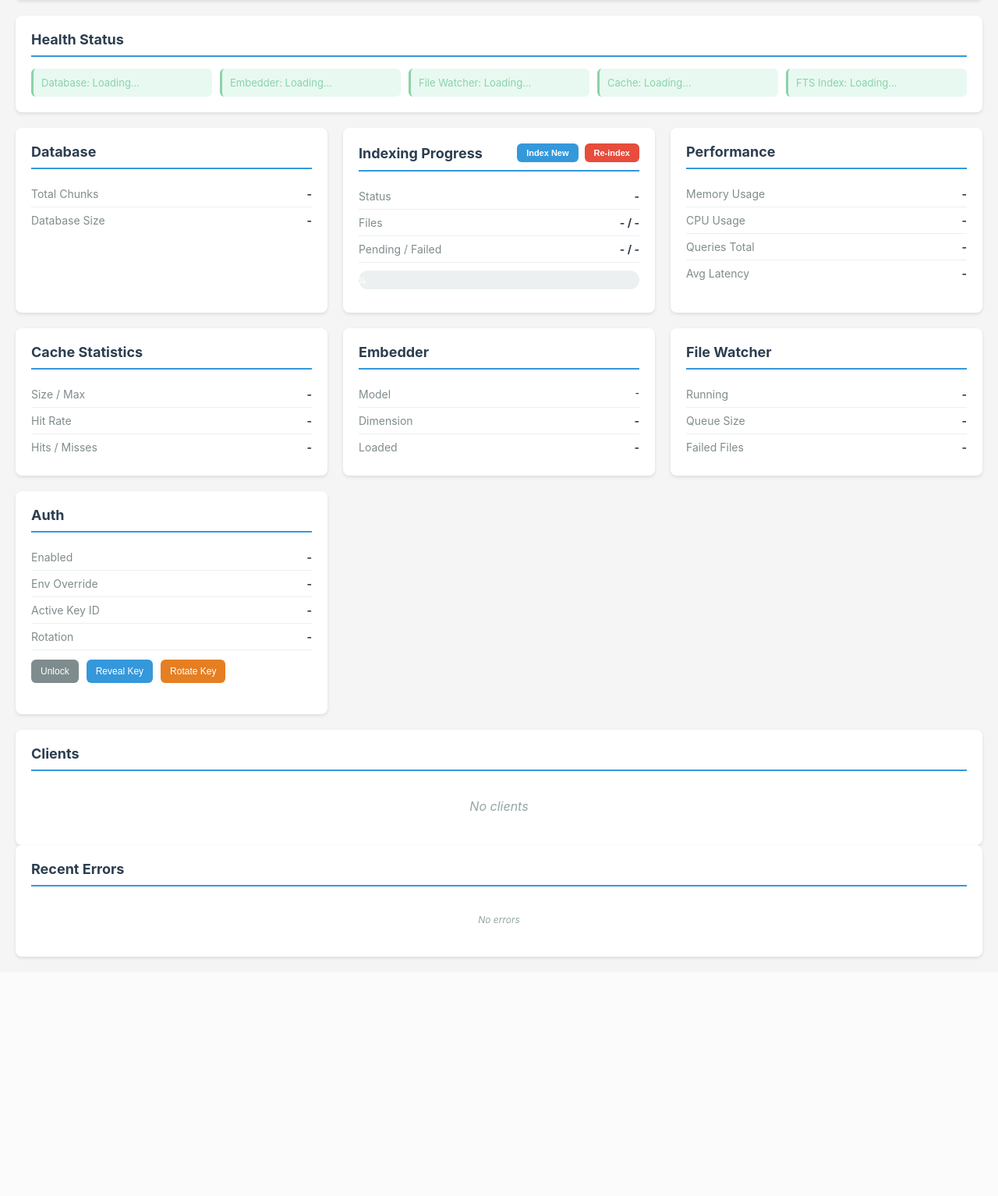
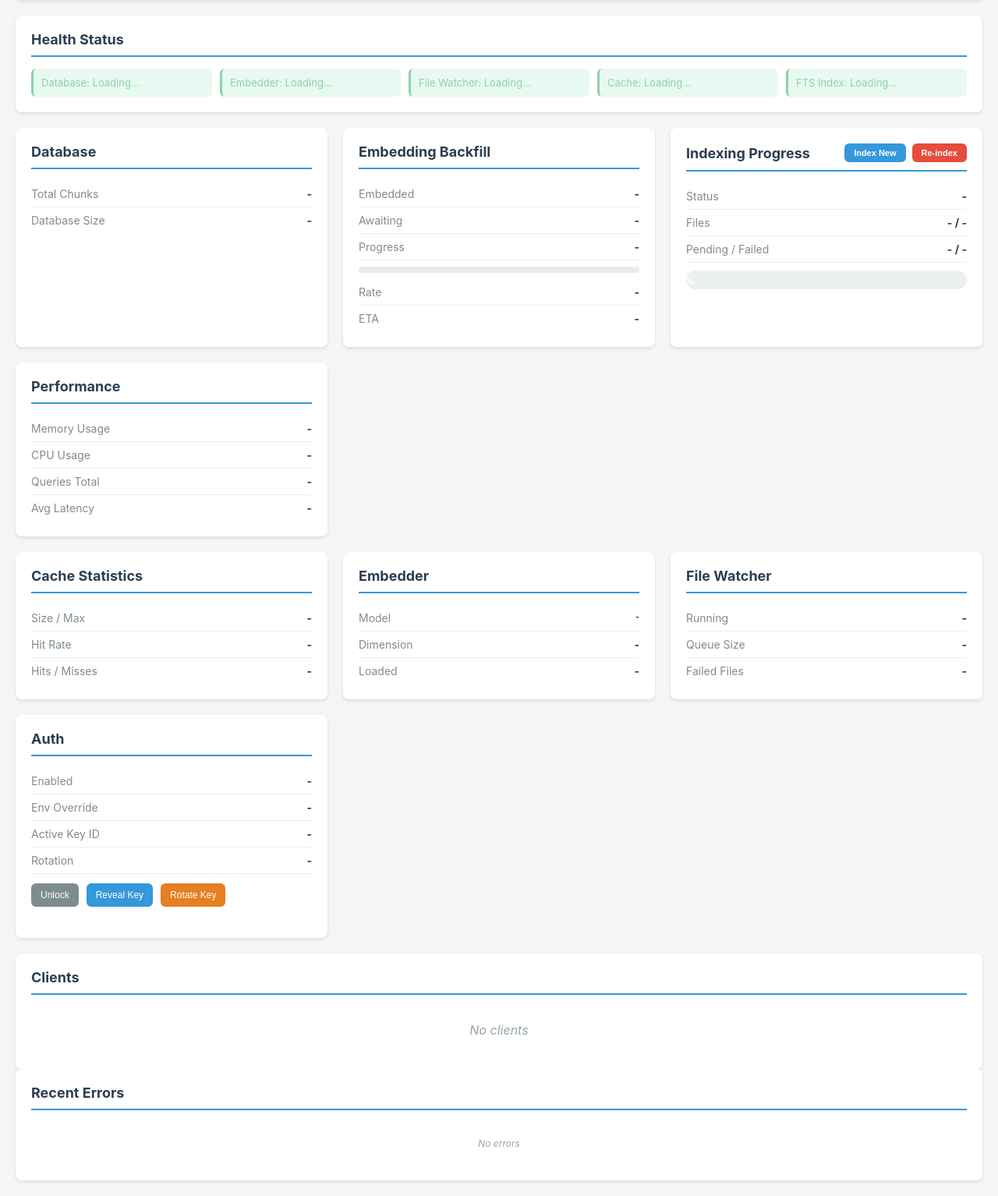
Before and after one commit to no13productions/ai-agent-history-rag-mcp, a Python web app: template src/claude_history_rag/templates/dashboard.html in a window 1280 px wide. Shown: the part 116-1650 px from the top of the page at 78% size. Before the commit the page ends 1346 px from the top, so only its background shows below. Run offline with Jinja, Linux system fonts and the light colour scheme; the template is opened without the code that fills it, so the values that code supplies are empty.

Commit message:
Harden backfill resilience + add dashboard backfill section
The sharded backfill used non-SAFE ML.PREDICT and re-raised on the first batch
error, so one Vertex 409 (quota-exceeded under high concurrency) aborted the
entire pass — stalling progress. Stress testing at concurrency=32 hit exactly
this: repeated "Scheduled embedding backfill failed" with 409 quota errors.

Resilience: a failed batch now stops only its shard (logged) and leaves those
rows NULL for the next pass; other shards keep going and the pass always
completes. Default concurrency lowered 16 -> 8 to stay under the gemini-embedding
quota (raise only with a quota increase).

Observability: get_stats now reports embedded_chunks / awaiting_embedding (one
COUNTIF scan), surfaced in the /status `database` section, and the dashboard
gains an "Embedding Backfill" card showing embedded/awaiting/progress with a
bar, a live rate (/min from successive polls) and ETA.

Also fixes the stale "via partitioned DML" daemon log (it's sharded now).
157 tests pass.

Co-Authored-By: Claude Opus 4.8 (1M context) <noreply@anthropic.com>

```diff
--- a/src/claude_history_rag/daemon.py
+++ b/src/claude_history_rag/daemon.py
@@ -83,7 +83,7 @@ async def periodic_optimize(stop_event: asyncio.Event) -> None:
 
 
 async def periodic_backfill(stop_event: asyncio.Event) -> None:
-    """Periodically backfill NULL embeddings via partitioned DML (deferred Spanner mode)."""
+    """Periodically backfill NULL embeddings via sharded workers (deferred Spanner mode)."""
     from claude_history_rag.store import store
 
     backfill = getattr(store, "backfill_embeddings_async", None)
@@ -166,8 +166,9 @@ async def run_daemon():
             and settings.spanner_defer_embeddings
         ):
             logger.info(
-                "[SERVER] Deferred embeddings enabled; backfilling every %ss via partitioned DML",
+                "[SERVER] Deferred embeddings enabled; backfilling every %ss via %s sharded workers",
                 settings.spanner_backfill_interval_seconds,
+                settings.spanner_backfill_concurrency,
             )
             backfill_task = asyncio.create_task(periodic_backfill(stop_event))
 
--- a/src/claude_history_rag/status.py
+++ b/src/claude_history_rag/status.py
@@ -282,6 +282,8 @@ class StatusCollector:
 
             result = {
                 "total_chunks": stats.get("total_chunks", 0),
+                "embedded_chunks": stats.get("embedded_chunks"),
+                "awaiting_embedding": stats.get("awaiting_embedding"),
             }
             if settings.storage_backend == "lancedb":
                 db_size = 0
--- a/src/claude_history_rag/templates/dashboard.html
+++ b/src/claude_history_rag/templates/dashboard.html
@@ -497,6 +497,34 @@
                 <div class="metric">
                     <span class="metric-label">Database Size</span>
                     <span class="metric-value" id="db-size">-</span>
+                </div>
+            </div>
+
+            <!-- Embedding Backfill Card -->
+            <div class="card">
+                <h2>Embedding Backfill</h2>
+                <div class="metric">
+                    <span class="metric-label">Embedded</span>
+                    <span class="metric-value" id="bf-embedded">-</span>
+                </div>
+                <div class="metric">
+                    <span class="metric-label">Awaiting</span>
+                    <span class="metric-value" id="bf-awaiting">-</span>
+                </div>
+                <div class="metric">
+                    <span class="metric-label">Progress</span>
+                    <span class="metric-value" id="bf-pct">-</span>
+                </div>
+                <div style="background:#e9ecef;border-radius:6px;height:8px;margin:8px 0;overflow:hidden;">
+                    <div id="bf-bar" style="background:#27ae60;height:100%;width:0%;transition:width 0.6s ease;"></div>
+                </div>
+                <div class="metric">
+                    <span class="metric-label">Rate</span>
+                    <span class="metric-value" id="bf-rate">-</span>
+                </div>
+                <div class="metric">
+                    <span class="metric-label">ETA</span>
+                    <span class="metric-value" id="bf-eta">-</span>
                 </div>
             </div>
 
@@ -1131,6 +1159,46 @@
                     document.getElementById('db-chunks').textContent = 'Error';
                 }
 
+                // Embedding Backfill — done / awaiting / progress / live rate / ETA
+                const bfEmbedded = data.database.embedded_chunks;
+                const bfAwaiting = data.database.awaiting_embedding;
+                const bfTotal = data.database.total_chunks;
+                if (bfEmbedded === null || bfEmbedded === undefined) {
+                    // Backend without server-side embedding backfill (e.g. LanceDB)
+                    document.getElementById('bf-embedded').textContent = 'n/a';
+                    document.getElementById('bf-awaiting').textContent = 'n/a';
+                    document.getElementById('bf-pct').textContent = '-';
+                    document.getElementById('bf-rate').textContent = '-';
+                    document.getElementById('bf-eta').textContent = '-';
+                } else {
+                    document.getElementById('bf-embedded').textContent = bfEmbedded.toLocaleString();
+                    document.getElementById('bf-awaiting').textContent = (bfAwaiting ?? 0).toLocaleString();
+                    const pct = bfTotal > 0 ? (bfEmbedded / bfTotal * 100) : 0;
+                    document.getElementById('bf-pct').textContent = pct.toFixed(1) + '%';
+                    document.getElementById('bf-bar').style.width = pct.toFixed(1) + '%';
+                    // Live rate from successive polls (this dashboard auto-refreshes)
+                    const now = Date.now();
+                    if (window._bfPrev && now > window._bfPrev.t) {
+                        const dRows = bfEmbedded - window._bfPrev.e;
+                        const dMin = (now - window._bfPrev.t) / 60000;
+                        const rate = dMin > 0 ? Math.round(dRows / dMin) : 0;
+                        if (bfAwaiting === 0) {
+                            document.getElementById('bf-rate').textContent = 'complete';
+                            document.getElementById('bf-eta').textContent = 'done';
+                            document.getElementById('bf-bar').style.background = '#2ecc71';
+                        } else if (rate > 0) {
+                            document.getElementById('bf-rate').textContent = rate.toLocaleString() + ' /min';
+                            const etaMin = Math.ceil(bfAwaiting / rate);
+                            document.getElementById('bf-eta').textContent =
+                                etaMin < 60 ? etaMin + ' min' : (etaMin / 60).toFixed(1) + ' h';
+                        } else {
+                            document.getElementById('bf-rate').textContent = 'idle';
+                            document.getElementById('bf-eta').textContent = '—';
+                        }
+                    }
+                    window._bfPrev = { e: bfEmbedded, t: now };
+                }
+
                 // Performance
                 document.getElementById('memory').textContent = data.performance.memory_usage_mb.toFixed(1) + ' MB';
                 document.getElementById('cpu').textContent = data.performance.cpu_percent.toFixed(1) + '%';
```
Also changed, not shown: src/claude_history_rag/config.py (+5 -3 lines), src/claude_history_rag/store.py (+36 -7 lines), tests/test_store_interface.py (+35 -0 lines).
